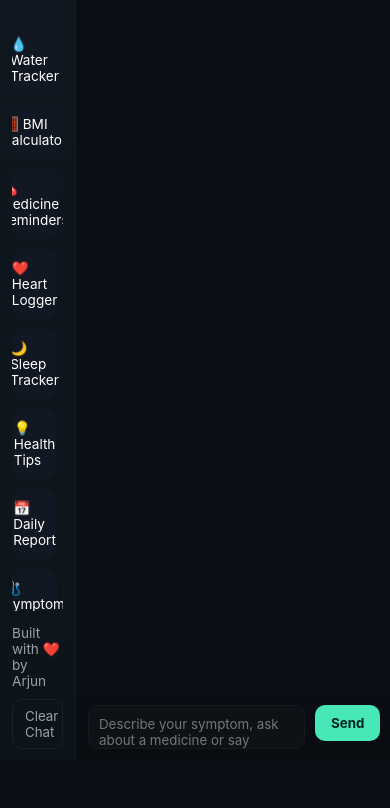
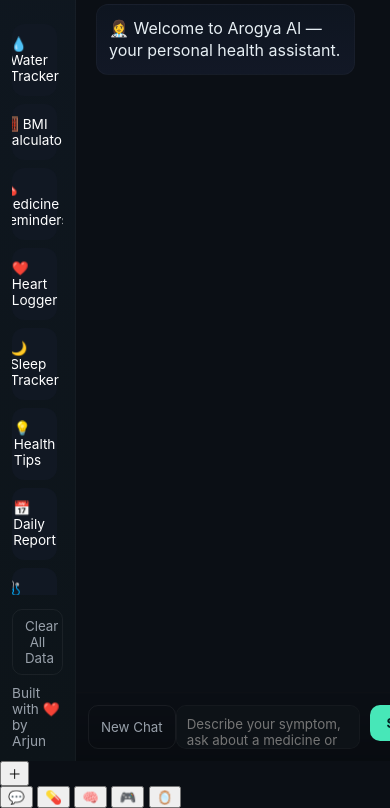
Before and after one commit to yallasrinivas5599-blip/ArogyaAI, a website: page index.html in a window 390 px wide. Shown: the part 83-891 px from the top of the page. Before the commit the page ends 844 px from the top, so only its background shows below. Drawn offline with Linux system fonts and the light colour scheme.

Commit message:
Refactor sidebar buttons and add floating menu
Removed several buttons from the sidebar and updated the chat area section. Added a floating menu with buttons for chat, tablets, quiz, game, and mirror functionalities.

```diff
--- a/index.html
+++ b/index.html
@@ -28,20 +28,17 @@
         <button class="side-btn" data-panel="symptom">🩺 Symptom Checker</button>
         <button class="side-btn" data-panel="relax">🧘 Relax Mode</button>
         <button class="side-btn" data-panel="quotes">✨ Motivation</button>
-        <button class="side-btn" id="aiMirrorBtn">🪞 AI Mirror</button>
-        <button class="side-btn" id="quizBtn">❓ Quick Quiz</button>
-        <button class="side-btn" id="gameBtn">🎮 Mini Game</button>
       </nav>
 
-      <section class="tablets" aria-hidden="true">
+      <section class="tablets">
         <h3>Tablet Suggestions</h3>
         <div id="tabletList" class="chips"></div>
         <p class="hint muted">Tap Ask to auto-compose a question about a med.</p>
       </section>
 
       <div class="sidebar-footer">
+        <button id="clearData" class="btn ghost">Clear All Data</button>
         <div class="muted">Built with ❤️ by Arjun</div>
-        <button id="clearData" class="btn ghost">Clear Chat</button>
       </div>
     </aside>
 
@@ -56,11 +53,10 @@
         </div>
       </header>
 
-      <section id="chatArea" class="chat-area" aria-live="polite">
-        <!-- messages appear here -->
-      </section>
+      <section id="chatArea" class="chat-area" aria-live="polite"></section>
 
       <footer class="composer">
+        <button id="newChatBtn" class="btn tiny ghost">New Chat</button>
         <textarea id="userInput" placeholder="Describe your symptom, ask about a medicine or say 'help'..." rows="1"></textarea>
         <div class="composer-actions">
           <button id="sendBtn" class="send">Send</button>
@@ -77,8 +73,18 @@
     </div>
   </div>
 
-  <!-- tablet floating & quick actions created by script.js dynamically -->
+  <!-- Radial floating menu -->
+  <div id="floatingWrapper">
+    <button id="floatingMain" class="floating-main">＋</button>
+    <div id="floatingMenu" class="floating-menu">
+      <button id="floatChat" class="float-btn" title="Chat">💬</button>
+      <button id="floatTablets" class="float-btn" title="Tablets">💊</button>
+      <button id="floatQuiz" class="float-btn" title="Quiz">🧠</button>
+      <button id="floatGame" class="float-btn" title="Game">🎮</button>
+      <button id="floatMirror" class="float-btn" title="Mirror">🪞</button>
+    </div>
+  </div>
 
   <script src="script.js"></script>
 </body>
-  </html>
+</html>
```
